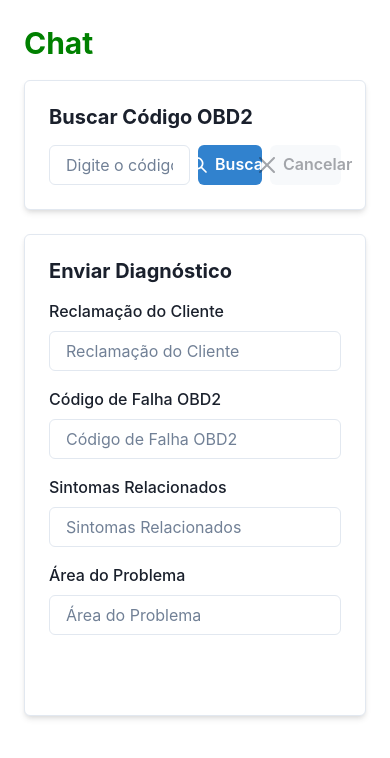
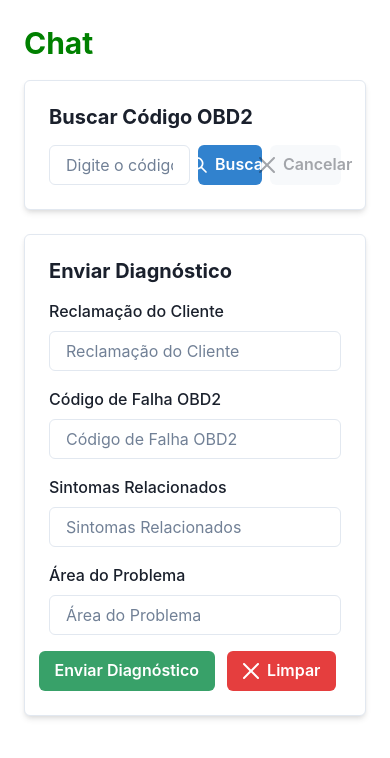
Before and after one commit to matheusdouglas/Sistema-Diagnostico-de-Veiculos-Front, a React (Create React App) app: page / in a window 390 px wide. Shown: the top 758 px of the page. Built offline with nearby package versions, Linux system fonts and the light colour scheme.

Commit message:
ajustando responsividade

```diff
--- a/src/home.jsx
+++ b/src/home.jsx
@@ -158,9 +158,11 @@ function Home() {
             Chat
           </Heading>
 
-          <Box  >
+          <Box>
             <Link to="/OBD2List">
-              <Button colorScheme="yellow" color={'white'}>Lista de Codigos</Button>
+              <Button colorScheme="yellow" color={"white"}>
+                Lista de Codigos
+              </Button>
             </Link>
           </Box>
         </HStack>
@@ -263,7 +265,7 @@ function Home() {
                   {errors.problemArea}
                 </FormErrorMessage>
               </FormControl>
-              <HStack mr={1510} spacing={3}>
+              <HStack mr={15} spacing={3}>
                 <Button
                   colorScheme="green"
                   onClick={submitDiagnosis}
```
